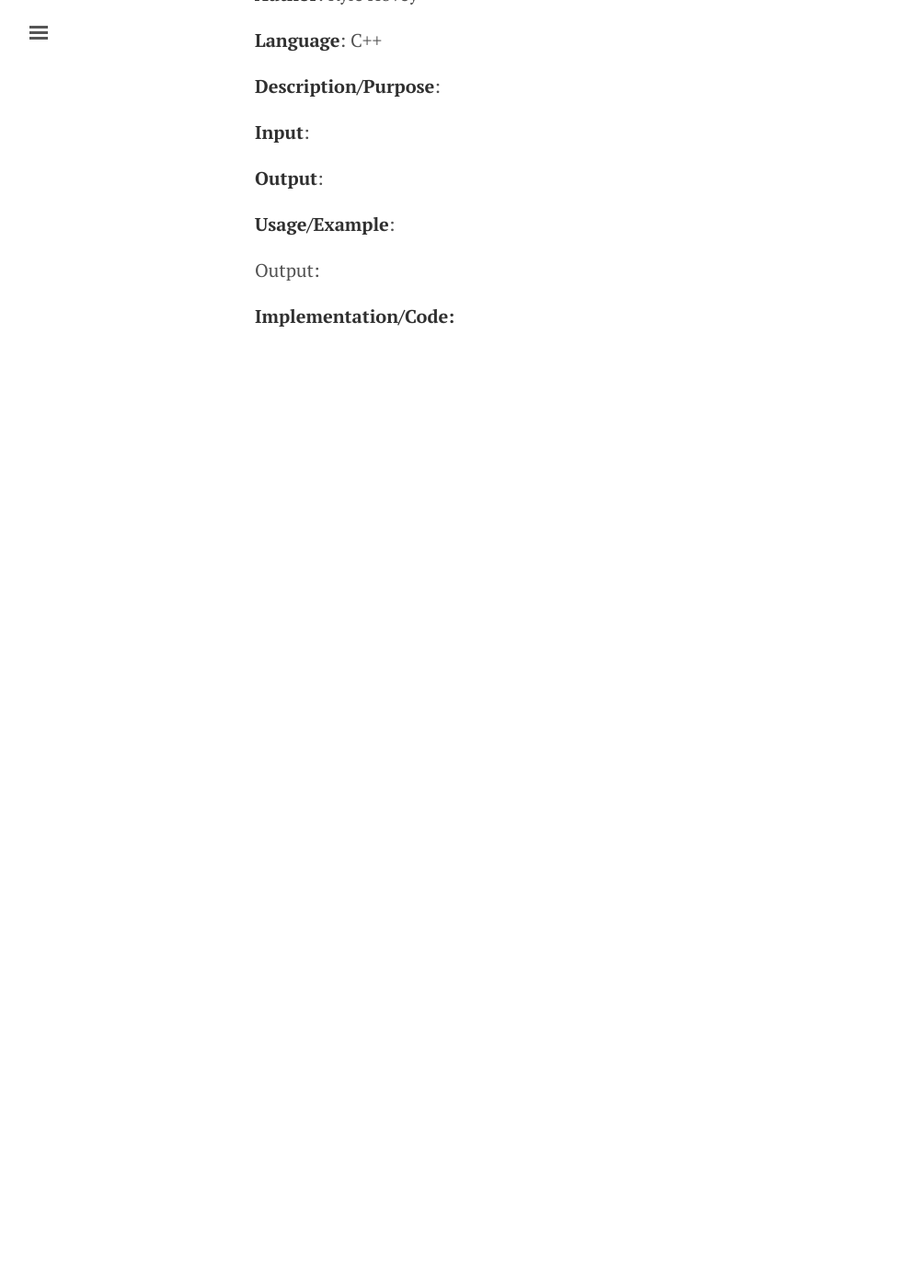
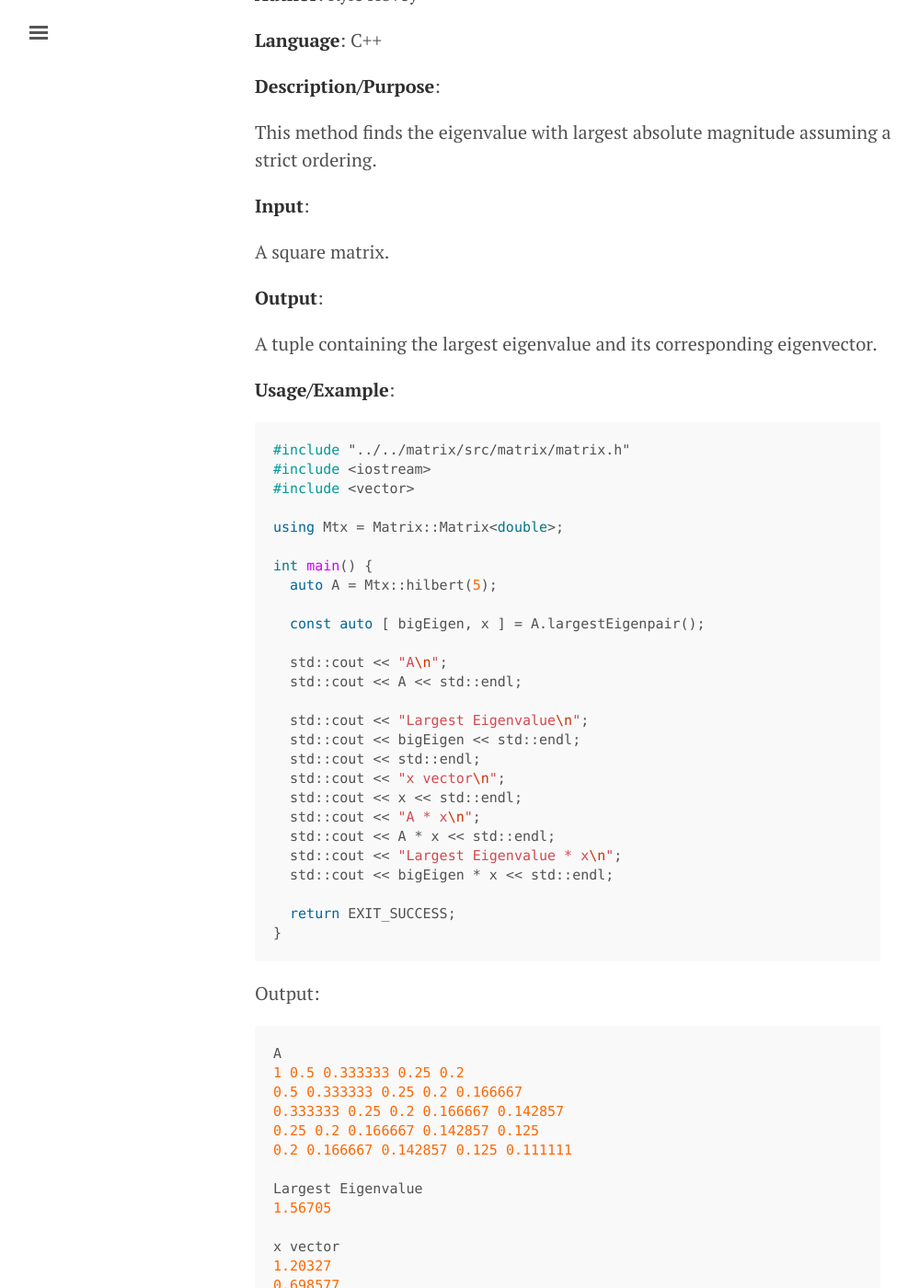
Before and after one commit to kylehovey/MATH_5620, a Jekyll site: the page built from powerIteration.md, in a window 1280 px wide and 1400 px high, scrolled down 263 px. Shown: the whole window at 92% size, without its empty margins (3-1002 px from the left). Built offline with Jekyll 4.4.1, drawn with Linux system fonts in a browser that asks for light colours; formulas are drawn with MathJax 3; before the commit the page ends 900 px from its top, so only the background shows below that; some of the changed text lies outside the part shown.

Commit message:
Added power iteration writeup.

```diff
--- a/powerIteration.md
+++ b/powerIteration.md
@@ -13,21 +13,109 @@ layout: page
 
 **Description/Purpose**:
 
+This method finds the eigenvalue with largest absolute magnitude assuming a strict ordering.
+
 **Input**:
 
+A square matrix.
+
 **Output**:
+
+A tuple containing the largest eigenvalue and its corresponding eigenvector.
 
 **Usage/Example**:
 
 {% highlight C++ %}
+#include "../../matrix/src/matrix/matrix.h"
+#include <iostream>
+#include <vector>
+
+using Mtx = Matrix::Matrix<double>;
+
+int main() {
+  auto A = Mtx::hilbert(5);
+
+  const auto [ bigEigen, x ] = A.largestEigenpair();
+
+  std::cout << "A\n";
+  std::cout << A << std::endl;
+
+  std::cout << "Largest Eigenvalue\n";
+  std::cout << bigEigen << std::endl;
+  std::cout << std::endl;
+  std::cout << "x vector\n";
+  std::cout << x << std::endl;
+  std::cout << "A * x\n";
+  std::cout << A * x << std::endl;
+  std::cout << "Largest Eigenvalue * x\n";
+  std::cout << bigEigen * x << std::endl;
+
+  return EXIT_SUCCESS;
+}
 {% endhighlight %}
 
 Output:
 
 {% highlight C++ %}
+A
+1 0.5 0.333333 0.25 0.2
+0.5 0.333333 0.25 0.2 0.166667
+0.333333 0.25 0.2 0.166667 0.142857
+0.25 0.2 0.166667 0.142857 0.125
+0.2 0.166667 0.142857 0.125 0.111111
+
+Largest Eigenvalue
+1.56705
+
+x vector
+1.20327
+0.698577
+0.503929
+0.397152
+0.328803
+
+A * x
+1.88558
+1.09471
+0.789683
+0.622357
+0.515251
+
+Largest Eigenvalue * x
+1.88558
+1.09471
+0.789683
+0.622357
+0.515251
 {% endhighlight %}
 
 **Implementation/Code:**
 
+This uses the forward iterative method
+
+# \\[ \vec{v}_{k+1} = \frac{A \vec{v}_k}{\left\lVert A \vec{v}_k \right\rVert_2} \\]
+
 {% highlight c++ %}
+template <typename T>
+std::tuple<T, Matrix<T>> Matrix<T>::largestEigenpair(const uint& nIter) {
+  const auto M = std::get<0>(this->getSize());
+
+  // Starting value
+  Matrix<T> b(M, 1, [](const uint& i, const uint& j) {
+      (void) i;
+      (void) j;
+      return 1;
+  });
+
+  for (uint i = 0; i < nIter; ++i) {
+    const auto x = *this * b;
+    T mult = 1.0 / Matrix<T>::vNorm(x, 2);
+    b = mult * x;
+  }
+
+  const auto axe = *this * b;
+  const auto eigenVal = Matrix<T>::vNorm(axe, 2) / Matrix<T>::vNorm(b, 2);
+
+  return std::tie(eigenVal, axe);
+}
 {% endhighlight %}
```
Also changed, not shown: 1 other file.
